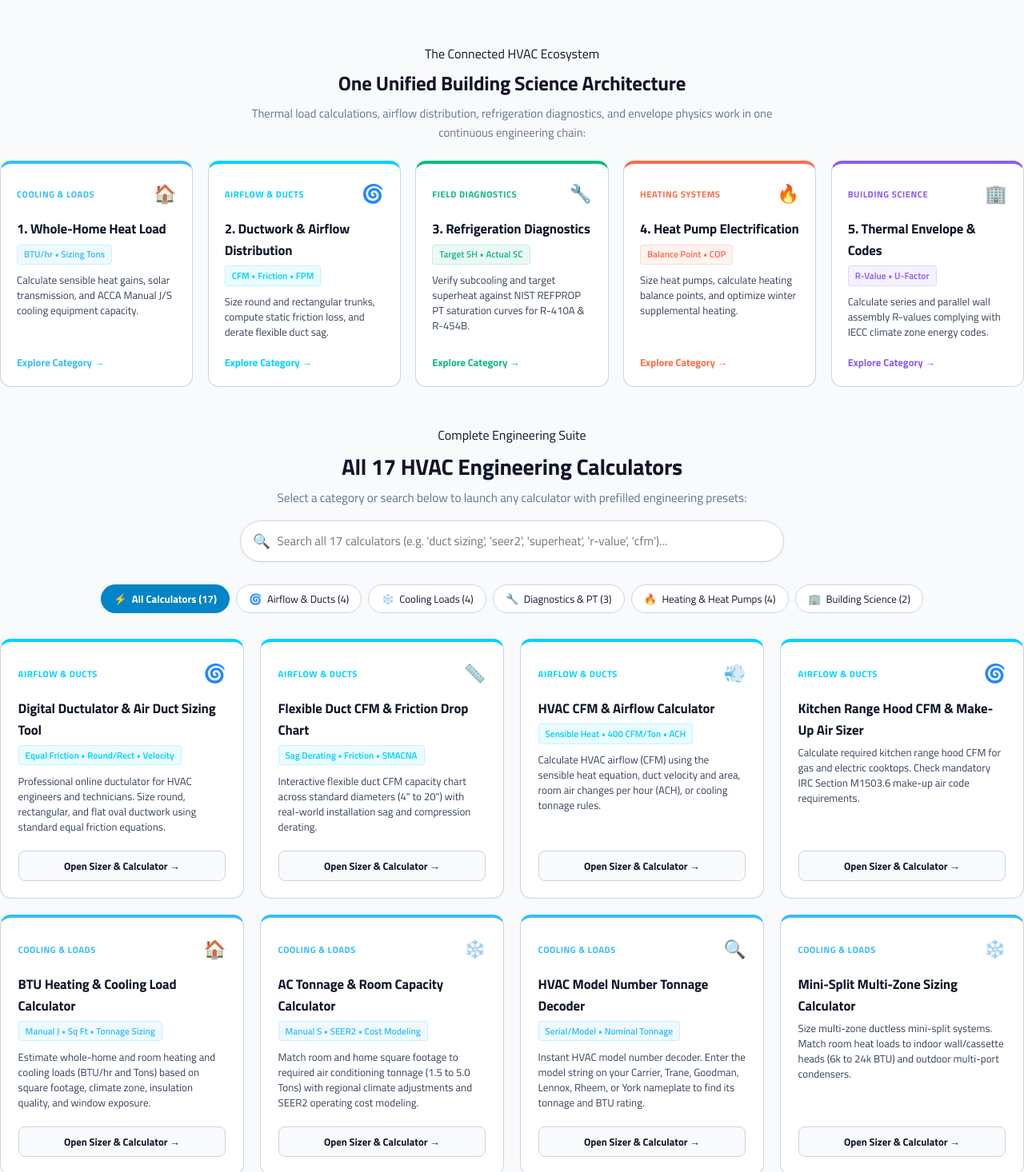
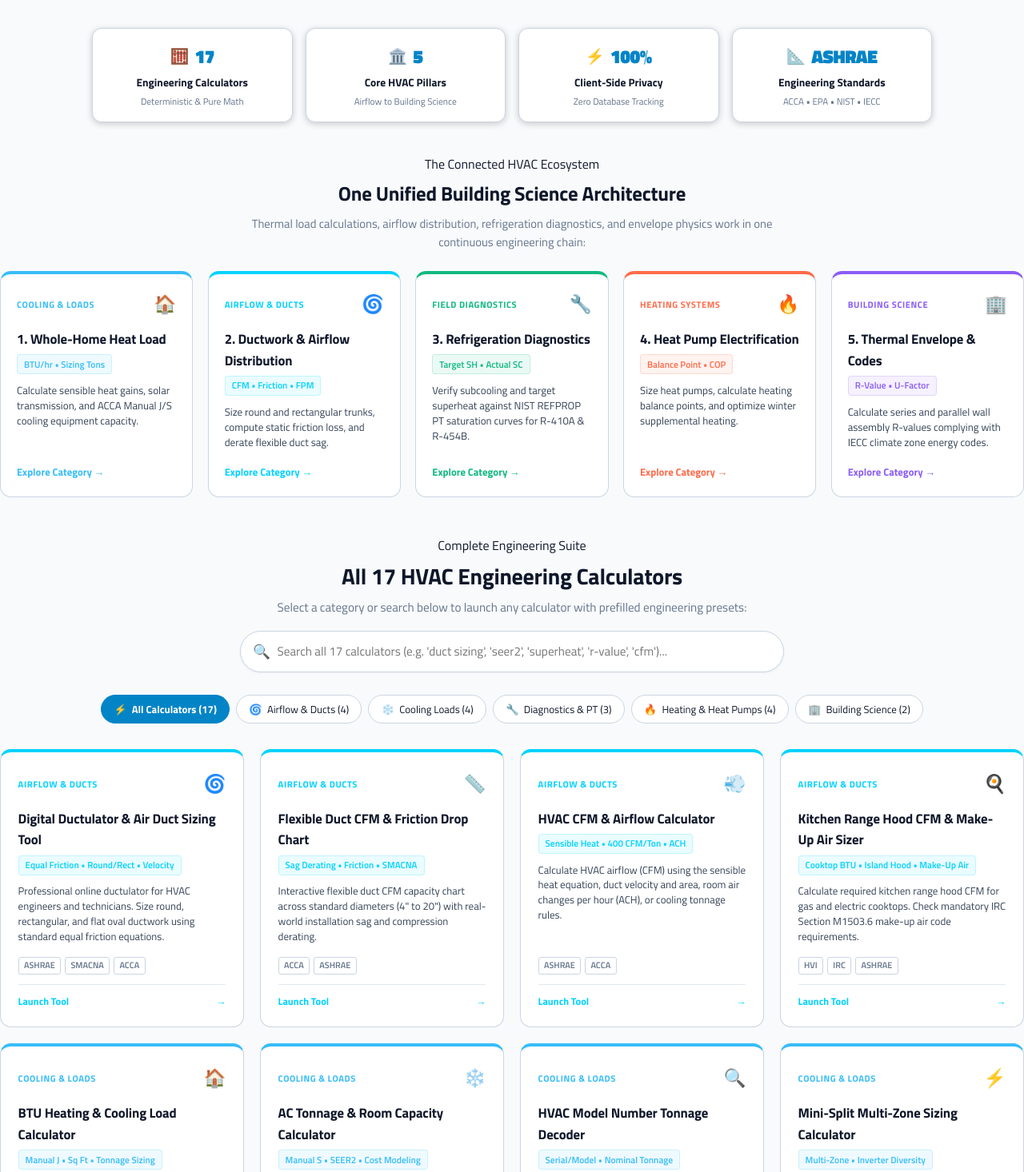
Before and after one commit to miadsaadidi/hvaclogic, a Next.js app: page / in a window 1280 px wide. Shown: the part 404-1870 px from the top of the page at 80% size. Built offline with nearby package versions, Linux system fonts and the light colour scheme.

Commit message:
feat: enhance homepage UI/UX and SEO with stats bar, FAQ accordion, schema markup, and card polish

```diff
--- a/src/app/globals.css
+++ b/src/app/globals.css
@@ -1150,14 +1150,16 @@ body.embed-mode {
    POWERLAB CARD STYLES & VISUAL SCHEMAS
    ========================================================================== */
 .home-calc-card,
-.flow-node-card {
-  transition: transform 0.15s ease, box-shadow 0.15s ease, border-color 0.15s ease;
+.flow-node-card,
+.powerlab-card-link {
+  transition: transform 0.18s cubic-bezier(0.16, 1, 0.3, 1), box-shadow 0.18s cubic-bezier(0.16, 1, 0.3, 1), border-color 0.18s ease;
 }
 
 .home-calc-card:hover,
-.flow-node-card:hover {
-  transform: translateY(-2px);
-  box-shadow: 0 12px 28px rgba(0, 0, 0, 0.12);
+.flow-node-card:hover,
+.powerlab-card-link:hover {
+  transform: translateY(-4px);
+  box-shadow: 0 14px 32px rgba(0, 0, 0, 0.28), 0 0 0 1px rgba(255, 255, 255, 0.08);
 }
 
 .system-flow-card {
--- a/src/app/page.tsx
+++ b/src/app/page.tsx
@@ -3,7 +3,9 @@ import Link from "next/link";
 import { calculatorRegistry } from "@/lib/data/calculators-registry";
 import { ConnectedSystemFlow } from "@/components/home/ConnectedSystemFlow";
 import { HomeSearchFilter } from "@/components/home/HomeSearchFilter";
+import { HomeStatsBar } from "@/components/home/HomeStatsBar";
 import { TrustBadges } from "@/components/home/TrustBadges";
+import { HomeFaqSection, HOMEPAGE_FAQS } from "@/components/home/HomeFaqSection";
 import { siteConfig } from "@/lib/site-config";
 
 export default function HomePage() {
@@ -36,6 +38,17 @@ export default function HomePage() {
           description: c.metaDescription,
         })),
       },
+      {
+        "@type": "FAQPage",
+        mainEntity: HOMEPAGE_FAQS.map((faq) => ({
+          "@type": "Question",
+          name: faq.question,
+          acceptedAnswer: {
+            "@type": "Answer",
+            text: faq.answer,
+          },
+        })),
+      },
     ],
   };
 
@@ -52,7 +65,7 @@ export default function HomePage() {
           className="hero"
           style={{
             textAlign: "center",
-            padding: "2.5rem 1rem 1rem",
+            padding: "2.5rem 1rem 0.5rem",
             display: "flex",
             flexDirection: "column",
             alignItems: "center",
@@ -132,6 +145,9 @@ export default function HomePage() {
           </div>
         </section>
 
+        {/* HERO STATS RIBBON */}
+        <HomeStatsBar />
+
         {/* CONNECTED ECOSYSTEM FLOW SCHEMATIC */}
         <ConnectedSystemFlow />
 
@@ -151,6 +167,9 @@ export default function HomePage() {
         {/* TRUST & ENGINEERING TRANSPARENCY */}
         <TrustBadges />
 
+        {/* FREQUENTLY ASKED QUESTIONS */}
+        <HomeFaqSection />
+
         {/* SUPPORTING LINKS FOOTER SECTION */}
         <section style={{ borderTop: "1px solid var(--border-color)", paddingTop: "2rem", paddingBottom: "2rem" }}>
           <p style={{ textAlign: "center", fontSize: "0.875rem", color: "var(--ink-secondary)" }}>
--- /dev/null
+++ b/src/components/home/HomeFaqSection.tsx
@@ -0,0 +1,113 @@
+"use client";
+
+import React, { useState } from "react";
+
+export const HOMEPAGE_FAQS = [
+  {
+    question: "How do HVACLogic calculators compare to traditional rule-of-thumb charts?",
+    answer: "Traditional thumb rules (e.g. 500 sq ft per ton or 0.10 in.wg friction flat rates) often result in oversized equipment, poor dehumidification, noisy air ducts, and high utility bills. HVACLogic uses deterministic thermodynamic and fluid mechanics formulas directly derived from ASHRAE Fundamentals, ACCA Manual J/S/D, SMACNA, and NIST REFPROP datasets.",
+  },
+  {
+    question: "Are these engineering calculators 100% free and private to use?",
+    answer: "Yes. All computations execute 100% client-side inside your browser engine. We do not maintain any user database, require no logins or account creation, and store zero project calculation data on remote servers.",
+  },
+  {
+    question: "Which refrigerants are supported in the field diagnostics suite?",
+    answer: "Our pressure-temperature and superheat/subcooling charging engines support legacy and next-generation refrigerants—including R-454B (Opteon XL41 A2L), R-32, R-410A, R-22, R-134a, R-404A, and R-407C—with exact bubble and dew temperature glide modeling.",
+  },
+  {
+    question: "Can I export, print, or share calculation results with clients?",
+    answer: "Every calculator tool features an ActionButtonBar with 1-click CSV data export, a clean print-ready engineering submittal layout, and shareable permalinks that hydrate the exact calculation state via URL query parameters.",
+  },
+  {
+    question: "How does HVACLogic support building electrification and heat pumps?",
+    answer: "Our heating suite provides cold-climate heat pump balance point solvers, low-ambient capacity derate modeling down to -5°F, auxiliary electric backup heat strip sizing (kW), and hydronic baseboard / radiator EDR boiler sizing.",
+  },
+];
+
+export function HomeFaqSection() {
+  const [openIndex, setOpenIndex] = useState<number | null>(null);
+
+  const toggleFaq = (idx: number) => {
+    setOpenIndex(openIndex === idx ? null : idx);
+  };
+
+  return (
+    <section style={{ margin: "3.5rem 0 2rem" }} aria-labelledby="faq-heading">
+      <div style={{ textAlign: "center", marginBottom: "2rem" }}>
+        <p className="eyebrow" style={{ marginBottom: "0.25rem" }}>Engineering FAQ</p>
+        <h2 id="faq-heading" style={{ fontSize: "1.65rem", fontWeight: 700, margin: "0 0 0.35rem" }}>
+          Frequently Asked Questions
+        </h2>
+        <p style={{ color: "var(--text-muted)", fontSize: "0.92rem", maxWidth: "600px", margin: "0 auto" }}>
+          Key technical specifications, engineering methodologies, and standards compliance:
+        </p>
+      </div>
+
+      <div style={{ maxWidth: "800px", margin: "0 auto", display: "flex", flexDirection: "column", gap: "0.75rem" }}>
+        {HOMEPAGE_FAQS.map((faq, idx) => {
+          const isOpen = openIndex === idx;
+          return (
+            <div
+              key={faq.question}
+              style={{
+                borderRadius: "0.75rem",
+                background: "var(--surface)",
+                border: "1px solid var(--border-color)",
+                overflow: "hidden",
+                transition: "border-color 0.15s ease",
+              }}
+            >
+              <button
+                type="button"
+                onClick={() => toggleFaq(idx)}
+                aria-expanded={isOpen}
+                style={{
+                  width: "100%",
+                  padding: "1.1rem 1.25rem",
+                  display: "flex",
+                  justifyContent: "space-between",
+                  alignItems: "center",
+                  background: "none",
+                  border: "none",
+                  textAlign: "left",
+                  color: "var(--ink)",
+                  fontWeight: 600,
+                  fontSize: "0.95rem",
+                  cursor: "pointer",
+                }}
+              >
+                <span>{faq.question}</span>
+                <span
+                  style={{
+                    fontSize: "1.2rem",
+                    color: "var(--accent-cooling)",
+                    transform: isOpen ? "rotate(180deg)" : "rotate(0deg)",
+                    transition: "transform 0.2s ease",
+                    marginLeft: "0.75rem",
+                  }}
+                >
+                  ▾
+                </span>
+              </button>
+              {isOpen && (
+                <div
+                  style={{
+                    padding: "0 1.25rem 1.15rem",
+                    color: "var(--ink-secondary)",
+                    fontSize: "0.875rem",
+                    lineHeight: 1.6,
+                    borderTop: "1px solid var(--border-subtle)",
+                    paddingTop: "0.85rem",
+                  }}
+                >
+                  {faq.answer}
+                </div>
+              )}
+            </div>
+          );
+        })}
+      </div>
+    </section>
+  );
+}
--- a/src/components/home/HomeSearchFilter.tsx
+++ b/src/components/home/HomeSearchFilter.tsx
@@ -19,22 +19,22 @@ const CATEGORY_META: Record<string, { label: string; icon: string; color: string
 
 const CALCULATOR_METRICS: Record<string, { metric: string; icon: string }> = {
   ductulator: { metric: "Equal Friction • Round/Rect • Velocity", icon: "🌀" },
+  "flex-duct-cfm-chart": { metric: "Sag Derating • Friction • SMACNA", icon: "📏" },
+  "cfm-calculator": { metric: "Sensible Heat • 400 CFM/Ton • ACH", icon: "💨" },
+  "kitchen-hood-cfm": { metric: "Cooktop BTU • Island Hood • Make-Up Air", icon: "🍳" },
   "btu-calculator": { metric: "Manual J • Sq Ft • Tonnage Sizing", icon: "🏠" },
   "ac-tonnage-calculator": { metric: "Manual S • SEER2 • Cost Modeling", icon: "❄️" },
+  "ac-model-decoder": { metric: "Serial/Model • Nominal Tonnage", icon: "🔍" },
+  "mini-split-sizing": { metric: "Multi-Zone • Inverter Diversity", icon: "⚡" },
   "superheat-subcooling-calculator": { metric: "TXV / Piston • NIST REFPROP PT", icon: "🔧" },
-  "cfm-calculator": { metric: "Sensible Heat • 400 CFM/Ton • ACH", icon: "💨" },
-  "flex-duct-cfm-chart": { metric: "Sag Derating • Friction • SMACNA", icon: "📏" },
+  "pt-chart": { metric: "Glide • Bubble/Dew • R-454B A2L", icon: "📊" },
+  "psychrometric-calculator": { metric: "Enthalpy • Wet Bulb • Humidity", icon: "💧" },
+  "furnace-size-calculator": { metric: "80% vs 96% AFUE • Blower CFM", icon: "🔥" },
+  "heat-pump-size-calculator": { metric: "Balance Point • ccASHP • Backup kW", icon: "⚡" },
+  "boiler-size-calculator": { metric: "Baseboard Ft • Radiator EDR • DHW", icon: "♨️" },
+  "garage-heater-sizing": { metric: "Slab Losses • Gas BTU • 240V Amps", icon: "🚗" },
   "r-value-calculator": { metric: "Series/Parallel • U-Factor • IECC", icon: "🏢" },
-  "ac-model-decoder": { metric: "Serial/Model • Nominal Tonnage", icon: "🔍" },
-  "pt-chart": { metric: "Glide • Bubble/Dew • R-454B A2L", icon: "📊" },
-  "heat-pump-sizing-calculator": { metric: "Balance Point • HSPF2 • COP", icon: "🔥" },
-  "combustion-air-calculator": { metric: "NFPA 54 • Louvers • Makeup Air", icon: "🛡️" },
-  "duct-friction-loss-calculator": { metric: "Total Equivalent Length • TEL", icon: "📐" },
-  "psychrometric-calculator": { metric: "Enthalpy • Wet Bulb • Humidity", icon: "💧" },
-  "filter-sizing-calculator": { metric: "MERV Rating • Face Velocity FPM", icon: "🛡️" },
-  "mini-split-sizing-calculator": { metric: "Multi-Zone • Inverter Sizing", icon: "⚡" },
-  "refrigerant-charge-calculator": { metric: "Lineset Adder • Factory Weigh-In", icon: "⚖️" },
-  "refrigeration-cycle-diagnostics": { metric: "Delta-T • Coil Temperature Split", icon: "🌡️" },
+  "heat-loss-calculator": { metric: "Envelope Transmission • ACH Drafts", icon: "🏡" },
 };
 
 export function HomeSearchFilter({ calculators }: HomeSearchFilterProps) {
@@ -195,6 +195,7 @@ export function HomeSearchFilter({ calculators }: HomeSearchFilterProps) {
               <Link
                 key={calc.id}
                 href={calc.route}
+                className="powerlab-card-link"
                 style={{
                   display: "flex",
                   flexDirection: "column",
@@ -250,25 +251,53 @@ export function HomeSearchFilter({ calculators }: HomeSearchFilterProps) {
                 )}
 
                 {/* Description */}
-                <p style={{ margin: 0, fontSize: "0.82rem", color: "var(--ink-secondary)", lineHeight: 1.45, flex: 1 }}>
+                <p
+                  style={{
+                    fontSize: "0.8125rem",
+                    color: "var(--ink-secondary)",
+                    lineHeight: 1.45,
+                    margin: "0 0 1rem",
+                    flex: 1,
+                  }}
+                >
                   {calc.metaDescription}
                 </p>
 
-                {/* Launch Action Button */}
+                {/* Standards Badges */}
+                <div style={{ display: "flex", flexWrap: "wrap", gap: "0.3rem", marginBottom: "0.75rem" }}>
+                  {calc.standards.map((s) => (
+                    <span
+                      key={s}
+                      style={{
+                        fontSize: "0.68rem",
+                        fontWeight: 600,
+                        background: "rgba(255, 255, 255, 0.04)",
+                        color: "var(--text-muted)",
+                        border: "1px solid var(--border-color)",
+                        padding: "0.1rem 0.4rem",
+                        borderRadius: "3px",
+                      }}
+                    >
+                      {s}
+                    </span>
+                  ))}
+                </div>
+
+                {/* Bottom Action Row */}
                 <div
-                  className="action-btn"
                   style={{
-                    marginTop: "1.25rem",
-                    width: "100%",
-                    justifyContent: "center",
+                    display: "flex",
+                    alignItems: "center",
+                    justifyContent: "space-between",
+                    paddingTop: "0.65rem",
+                    borderTop: "1px solid var(--border-subtle)",
+                    fontSize: "0.78rem",
                     fontWeight: 700,
-                    fontSize: "0.8rem",
-                    background: "var(--surface-raised)",
-                    borderColor: "var(--border-color)",
-                    color: "var(--ink)",
+                    color: color,
                   }}
                 >
-                  Open Sizer & Calculator →
+                  <span>Launch Tool</span>
+                  <span>→</span>
                 </div>
               </Link>
             );
--- /dev/null
+++ b/src/components/home/HomeStatsBar.tsx
@@ -0,0 +1,72 @@
+"use client";
+
+import React from "react";
+
+export function HomeStatsBar() {
+  const stats = [
+    { label: "Engineering Calculators", value: "17", icon: "🧮", detail: "Deterministic & Pure Math" },
+    { label: "Core HVAC Pillars", value: "5", icon: "🏛️", detail: "Airflow to Building Science" },
+    { label: "Client-Side Privacy", value: "100%", icon: "⚡", detail: "Zero Database Tracking" },
+    { label: "Engineering Standards", value: "ASHRAE", icon: "📐", detail: "ACCA • EPA • NIST • IECC" },
+  ];
+
+  return (
+    <div
+      style={{
+        display: "grid",
+        gridTemplateColumns: "repeat(auto-fit, minmax(200px, 1fr))",
+        gap: "1rem",
+        width: "100%",
+        maxWidth: "1050px",
+        margin: "1.75rem auto 2.5rem",
+      }}
+    >
+      {stats.map((s) => (
+        <div
+          key={s.label}
+          style={{
+            display: "flex",
+            flexDirection: "column",
+            alignItems: "center",
+            textAlign: "center",
+            padding: "1rem 1.25rem",
+            borderRadius: "0.75rem",
+            background: "var(--surface)",
+            border: "1px solid var(--border-color)",
+            boxShadow: "0 2px 8px rgba(0, 0, 0, 0.2)",
+            position: "relative",
+            overflow: "hidden",
+          }}
+        >
+          <div
+            style={{
+              display: "flex",
+              alignItems: "center",
+              gap: "0.45rem",
+              marginBottom: "0.25rem",
+            }}
+          >
+            <span style={{ fontSize: "1.2rem" }}>{s.icon}</span>
+            <span
+              style={{
+                fontSize: "1.45rem",
+                fontWeight: 800,
+                color: "var(--accent-cooling)",
+                letterSpacing: "-0.02em",
+                fontFamily: "var(--font-titillium), monospace",
+              }}
+            >
+              {s.value}
+            </span>
+          </div>
+          <div style={{ fontSize: "0.85rem", fontWeight: 700, color: "var(--ink)", marginBottom: "0.15rem" }}>
+            {s.label}
+          </div>
+          <div style={{ fontSize: "0.72rem", color: "var(--text-muted)", fontWeight: 500 }}>
+            {s.detail}
+          </div>
+        </div>
+      ))}
+    </div>
+  );
+}
```
